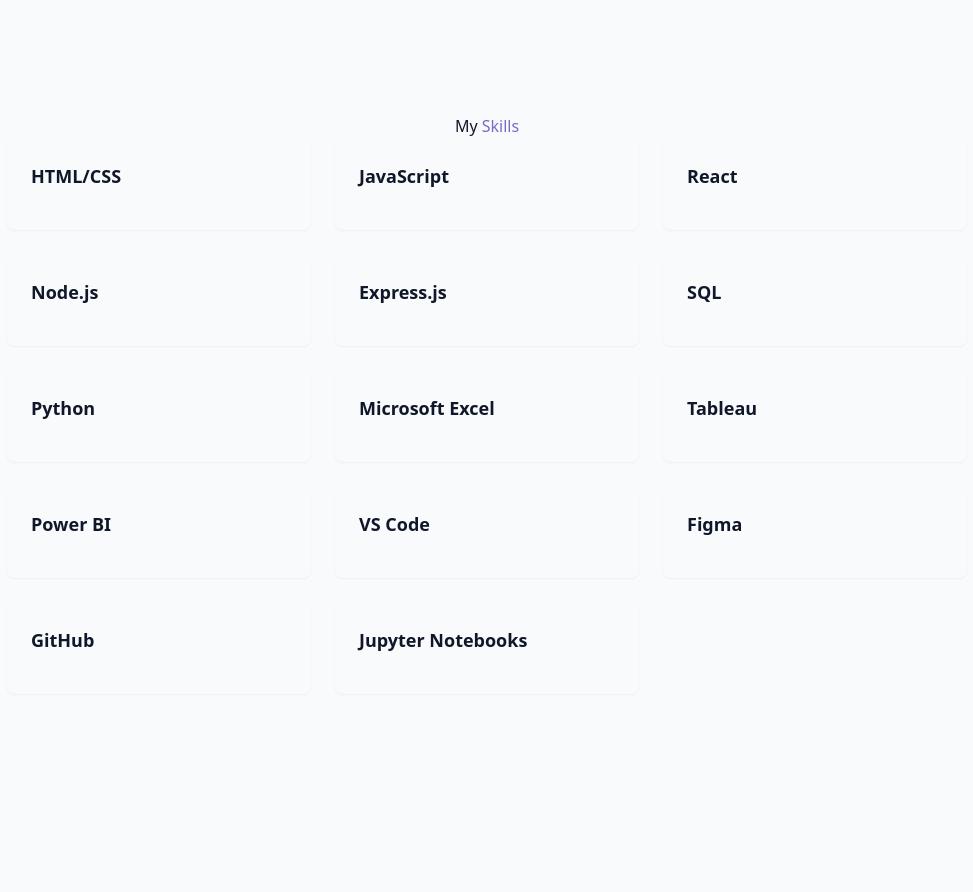
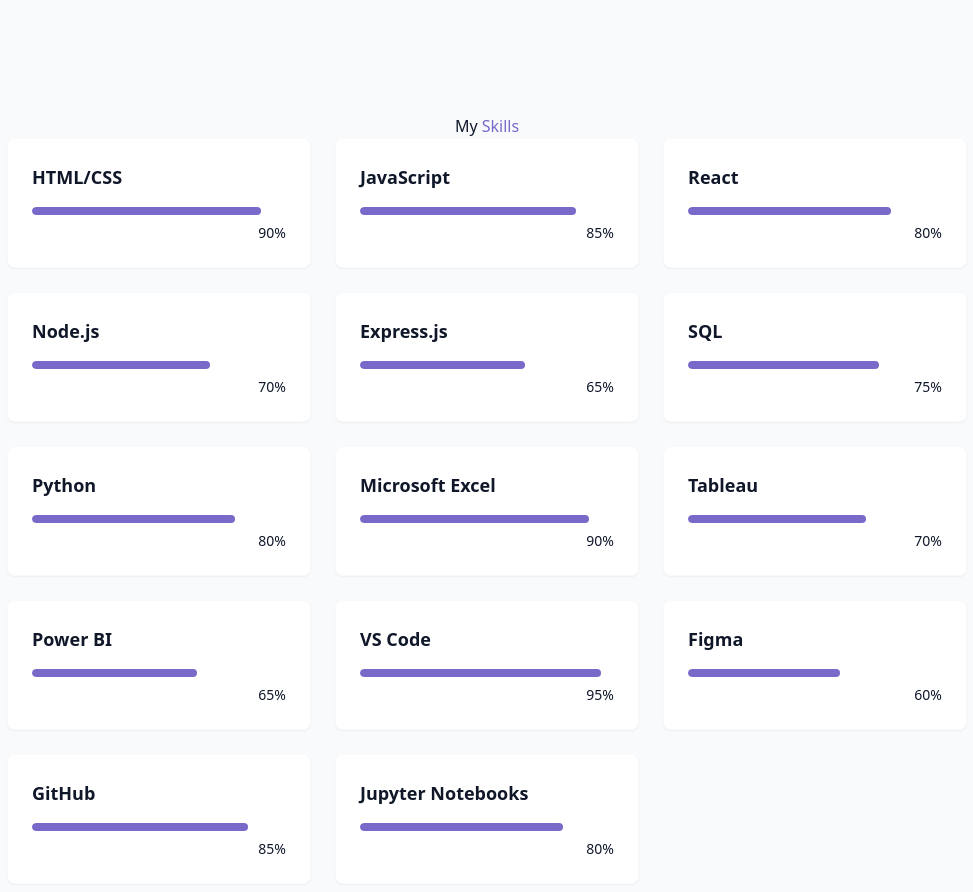
Before and after one commit to T-revin/Portfolio-Website, a React (Vite) app: page / in a window 1280 px wide. Shown: the part 1680-2572 px from the top of the page, without its empty margins (153-1126 px from the left). Before the commit the page ends 2470 px from the top, so only its background shows below. Built offline with nearby package versions, Linux system fonts and the light colour scheme.

Commit message:
Skills cards display proficiency in each skills with a bar and percentage

```diff
--- a/src/components/SkillsSection.jsx
+++ b/src/components/SkillsSection.jsx
@@ -32,10 +32,21 @@
           {skills.map((skill, key) => (
             <div
               key={key}
-              className="bg-card p-6 rounded-lg shadow-xs card-hover"
+              className="gradient-border p-6 rounded-lg shadow-xs card-hover"
             >
               <div className="text-left mb-4">
                 <h3 className="font-semibold text-lg"> {skill.name}</h3>
+              </div>
+              <div className="w-full bg-secondary/50 h-2 rounded-full overflow-hidden">
+                <div
+                  className="bg-primary h-2 rounded-full origin-left animate-[grow_1.5s_ease-out]"
+                  style={{width: skill.level + '%'}}
+                />
+              </div>
+              <div className="text-right mt-1">
+                <span className="text-sm text-muted-foreground mt-2 block">
+                  {skill.level}%
+                </span>
               </div>
             </div>
           ))}
```
